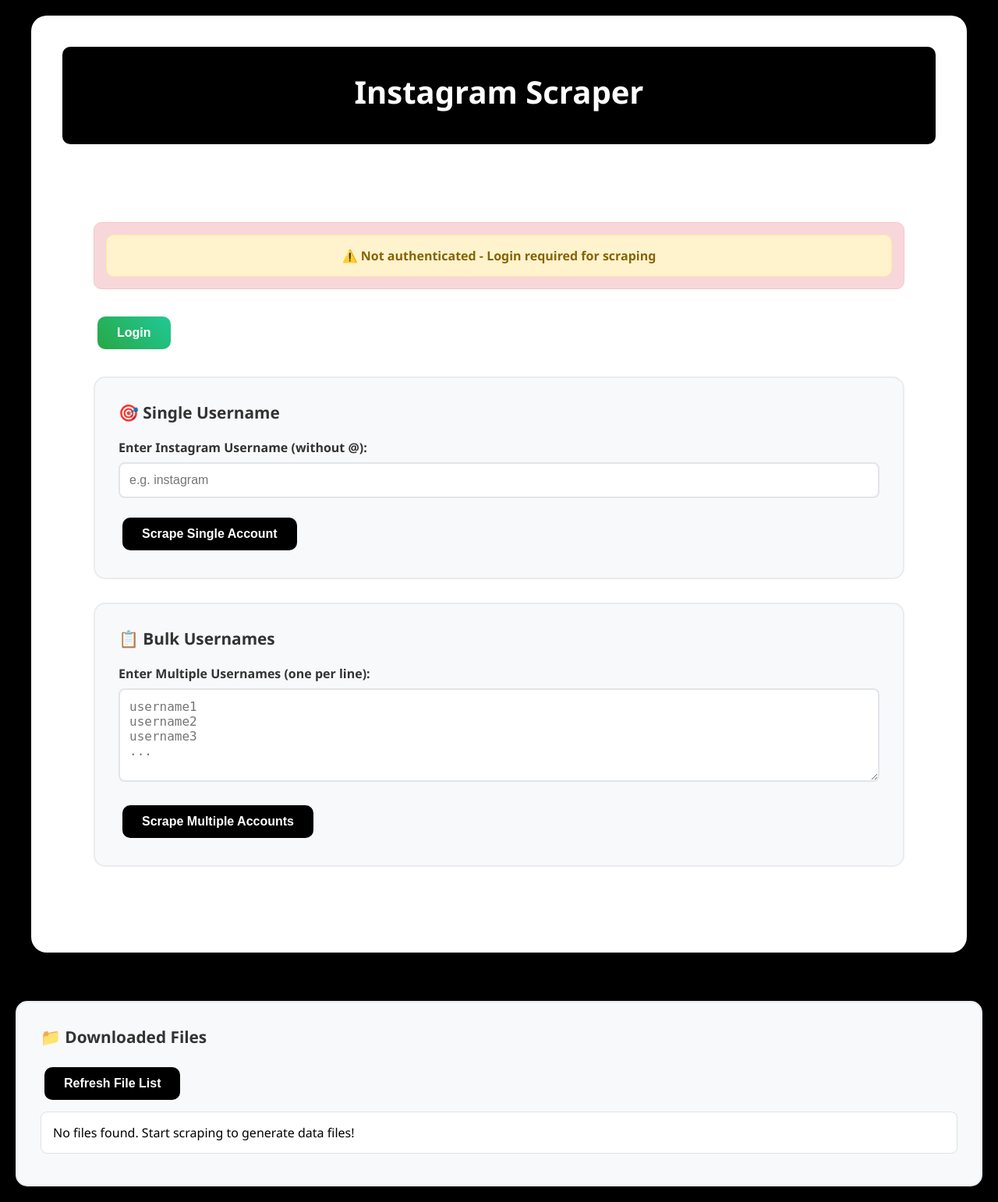
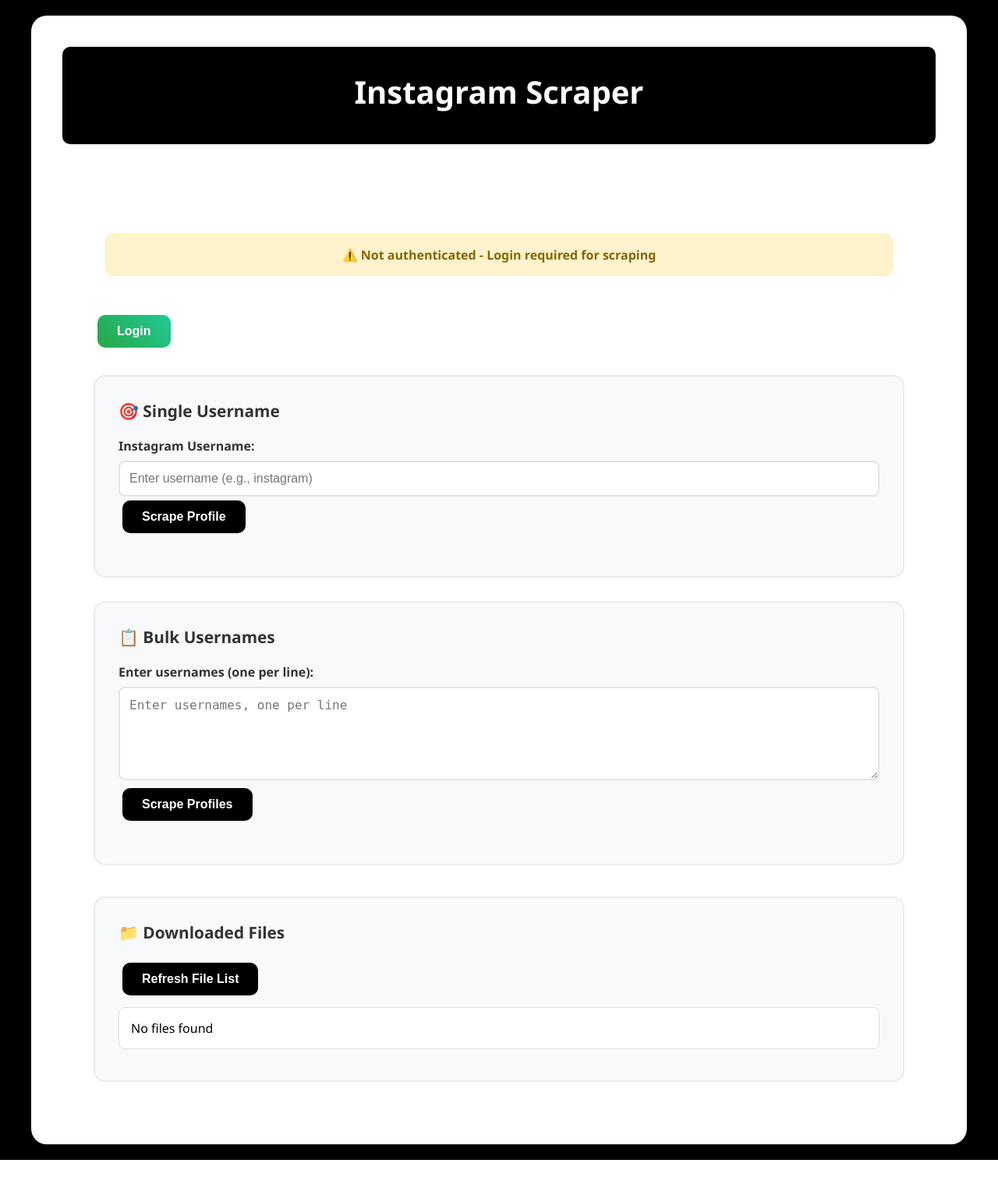
Before and after one commit to Ridoway-git/ig, a Flask app: page / in a window 1280 px wide. Shown: the whole page at 78% size. After the commit the page ends 1488 px from the top, so only its background shows below. Run offline with Flask 3, Linux system fonts and the light colour scheme; data that the repository does not hold is empty.

Commit message:
third commit

```diff
--- a/templates/index.html
+++ b/templates/index.html
@@ -249,24 +249,30 @@
             <div class="input-section">
                 <h3>🎯 Single Username</h3>
                 <div class="input-group">
-                    <label for="single-username">Enter Instagram Username (without @):</label>
-                    <input type="text" id="single-username" placeholder="e.g. instagram">
+                    <label for="single-username">Instagram Username:</label>
+                    <input type="text" id="single-username" placeholder="Enter username (e.g., instagram)">
+                    <button class="btn" onclick="scrapeSingle()">Scrape Profile</button>
                 </div>
-                <button class="btn" onclick="scrapeSingle()">Scrape Single Account</button>
             </div>
 
             <div class="input-section">
                 <h3>📋 Bulk Usernames</h3>
                 <div class="input-group">
-                    <label for="bulk-usernames">Enter Multiple Usernames (one per line):</label>
-                    <textarea id="bulk-usernames" placeholder="username1&#10;username2&#10;username3&#10;..."></textarea>
+                    <label for="bulk-usernames">Enter usernames (one per line):</label>
+                    <textarea id="bulk-usernames" placeholder="Enter usernames, one per line"></textarea>
+                    <button class="btn" onclick="scrapeBulk()">Scrape Profiles</button>
                 </div>
-                <button class="btn" onclick="scrapeBulk()">Scrape Multiple Accounts</button>
             </div>
 
             <div id="status" class="status" style="display: none;"></div>
 
-
+            <div class="files-section">
+                <h3>📁 Downloaded Files</h3>
+                <button class="btn" onclick="updateFileList()">Refresh File List</button>
+                <ul id="file-list" class="file-list">
+                    <!-- Files will be loaded here -->
+                </ul>
+            </div>
         </div>
     </div>
 
@@ -392,6 +398,93 @@
                     console.error('Error loading files:', error);
                 });
         }
+
+        // Function to update file list
+        function updateFileList() {
+            fetch('/files')
+                .then(response => response.json())
+                .then(data => {
+                    const fileList = document.getElementById('file-list');
+                    fileList.innerHTML = '';
+
+                    if (data.files && data.files.length > 0) {
+                        data.files.forEach(file => {
+                            const li = document.createElement('li');
+                            li.className = 'file-item';
+
+                            // Format file size
+                            const fileSize = formatFileSize(file.size);
+
+                            // Create file info
+                            const fileInfo = document.createElement('div');
+                            fileInfo.className = 'file-info';
+                            fileInfo.innerHTML = `
+                                <div class="file-name">${file.name}</div>
+                                <div class="file-details">
+                                    <span class="file-type">${file.type}</span>
+                                    <span class="file-size">${fileSize}</span>
+                                </div>
+                            `;
+
+                            // Create download button
+                            const downloadBtn = document.createElement('a');
+                            downloadBtn.href = `/download/${file.name}`;
+                            downloadBtn.className = 'download-btn';
+                            downloadBtn.textContent = 'Download';
+
+                            li.appendChild(fileInfo);
+                            li.appendChild(downloadBtn);
+                            fileList.appendChild(li);
+                        });
+                    } else {
+                        fileList.innerHTML = '<li class="file-item">No files found</li>';
+                    }
+                })
+                .catch(error => {
+                    console.error('Error fetching files:', error);
+                    const fileList = document.getElementById('file-list');
+                    fileList.innerHTML = '<li class="file-item">Error loading files</li>';
+                });
+        }
+
+        // Function to format file size
+        function formatFileSize(bytes) {
+            if (bytes === 0) return '0 Bytes';
+            const k = 1024;
+            const sizes = ['Bytes', 'KB', 'MB', 'GB'];
+            const i = Math.floor(Math.log(bytes) / Math.log(k));
+            return parseFloat((bytes / Math.pow(k, i)).toFixed(2)) + ' ' + sizes[i];
+        }
+
+        // Add some CSS for the new elements
+        const style = document.createElement('style');
+        style.textContent = `
+            .file-info {
+                flex-grow: 1;
+                margin-right: 15px;
+            }
+            .file-details {
+                font-size: 0.9em;
+                color: #666;
+                margin-top: 5px;
+            }
+            .file-type {
+                background: #e9ecef;
+                padding: 2px 8px;
+                border-radius: 4px;
+                margin-right: 10px;
+            }
+            .file-size {
+                color: #6c757d;
+            }
+        `;
+        document.head.appendChild(style);
+
+        // Load files on page load
+        document.addEventListener('DOMContentLoaded', () => {
+            updateFileList();
+            checkLoginStatus();
+        });
     </script>
 
     <style>
@@ -599,193 +692,4 @@
         }
     </style>
 </body>
-</html>;"></div>
-
-            <div class="files-section">
-                <h3>📁 Downloaded Files</h3>
-                <button class="btn" onclick="refreshFiles()">Refresh File List</button>
-                <ul id="file-list" class="file-list">
-                    <!-- Files will be loaded here -->
-                </ul>
-            </div>
-        </div>
-    </div>
-
-    <script>
-        function showStatus(message, type = 'info') {
-            const status = document.getElementById('status');
-            status.textContent = message;
-            status.className = `status ${type}`;
-            status.style.display = 'block';
-        }
-
-        function hideStatus() {
-            document.getElementById('status').style.display = 'none';
-        }
-
-        function showAuthStatus(message, type = 'info') {
-            const authStatus = document.getElementById('auth-status');
-            authStatus.textContent = message;
-            authStatus.className = `auth-status ${type}`;
-            authStatus.style.display = 'block';
-        }
-
-        function hideAuthStatus() {
-            document.getElementById('auth-status').style.display = 'none';
-        }
-
-        function updateAuthButtons(loggedIn) {
-            const loginButton = document.getElementById('login-button');
-            const logoutButton = document.getElementById('logout-button');
-
-            if (loggedIn) {
-                loginButton.style.display = 'none';
-                logoutButton.style.display = 'inline-block';
-            } else {
-                loginButton.style.display = 'inline-block';
-                logoutButton.style.display = 'none';
-            }
-        }
-
-        function checkLoginStatus() {
-            fetch('/auth_status')
-            .then(response => response.json())
-            .then(data => {
-                if (data.authenticated) {
-                    showAuthStatus('✅ Logged in successfully!', 'success');
-                    updateAuthButtons(true);
-                } else {
-                    showAuthStatus('❌ Not logged in. Please login to use scraping features.', 'error');
-                    updateAuthButtons(false);
-                }
-            })
-            .catch(error => {
-                console.error('Error checking login status:', error);
-                showAuthStatus(`Error checking login status: ${error.message}`, 'error');
-                updateAuthButtons(false);
-            });
-        }
-
-        function login() {
-            // Redirect to login page instead of AJAX call
-            window.location.href = '/login';
-        }
-
-        function logout() {
-            fetch('/logout')
-            .then(response => {
-                if (response.ok) {
-                    showAuthStatus('✅ Logged out successfully!', 'success');
-                    updateAuthButtons(false);
-                    // Redirect to refresh the page
-                    setTimeout(() => {
-                        window.location.reload();
-                    }, 1000);
-                } else {
-                    showAuthStatus('❌ Logout failed', 'error');
-                }
-            })
-            .catch(error => {
-                console.error('Logout error:', error);
-                showAuthStatus(`Logout error: ${error.message}`, 'error');
-            });
-        }
-
-
-        function scrapeSingle() {
-            const username = document.getElementById('single-username').value.trim();
-            if (!username) {
-                showStatus('Please enter a username', 'error');
-                return;
-            }
-
-            scrapeUsernames([username]);
-        }
-
-        function scrapeBulk() {
-            const bulk = document.getElementById('bulk-usernames').value.trim();
-            if (!bulk) {
-                showStatus('Please enter at least one username', 'error');
-                return;
-            }
-
-            const usernames = bulk.split('\n')
-                .map(u => u.trim())
-                .filter(u => u.length > 0);
-
-            if (usernames.length === 0) {
-                showStatus('Please enter valid usernames', 'error');
-                return;
-            }
-
-            scrapeUsernames(usernames);
-        }
-
-        function scrapeUsernames(usernames) {
-            showStatus(`🔄 Starting to scrape ${usernames.length} account(s)...`, 'info');
-
-            // Disable buttons
-            document.querySelectorAll('.btn').forEach(btn => btn.disabled = true);
-
-            fetch('/scrape', {
-                method: 'POST',
-                headers: {
-                    'Content-Type': 'application/json',
-                },
-                body: JSON.stringify({ usernames: usernames })
-            })
-            .then(response => response.json())
-            .then(data => {
-                if (data.error) {
-                    showStatus(`❌ Error: ${data.error}`, 'error');
-                } else {
-                    showStatus(`✅ ${data.message}. Please wait, this may take a few minutes...`, 'success');
-                    // Refresh file list after a delay
-                    setTimeout(() => {
-                        refreshFiles();
-                        showStatus('✅ Scraping completed! Check the files below.', 'success');
-                    }, usernames.length * 3000 + 5000); // Estimate completion time
-                }
-            })
-            .catch(error => {
-                showStatus(`❌ Error: ${error.message}`, 'error');
-            })
-            .finally(() => {
-                // Re-enable buttons
-                document.querySelectorAll('.btn').forEach(btn => btn.disabled = false);
-            });
-        }
-
-        function refreshFiles() {
-            fetch('/files')
-            .then(response => response.json())
-            .then(data => {
-                const fileList = document.getElementById('file-list');
-                fileList.innerHTML = '';
-
-                if (data.files.length === 0) {
-                    fileList.innerHTML = '<li class="file-item">No files found. Start scraping to generate data files!</li>';
-                    return;
-                }
-
-                data.files.forEach(file => {
-                    const li = document.createElement('li');
-                    li.className = 'file-item';
-                    li.innerHTML = `
-                        <span class="file-name">📄 ${file}</span>
-                        <a href="/download/${file}" class="download-btn">Download</a>
-                    `;
-                    fileList.appendChild(li);
-                });
-            })
-            .catch(error => {
-                console.error('Error fetching files:', error);
-            });
-        }
-
-        // Load files on page load
-        document.addEventListener('DOMContentLoaded', refreshFiles);
-        document.addEventListener('DOMContentLoaded', checkLoginStatus);
-    </script>
-</body>
 </html>
```
